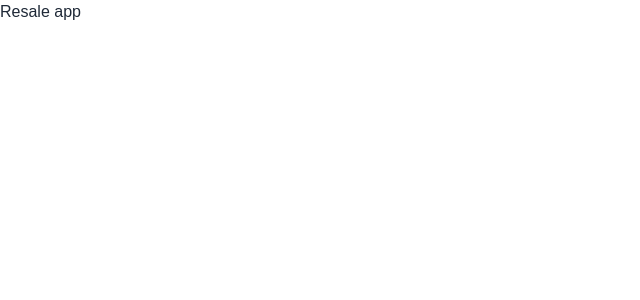
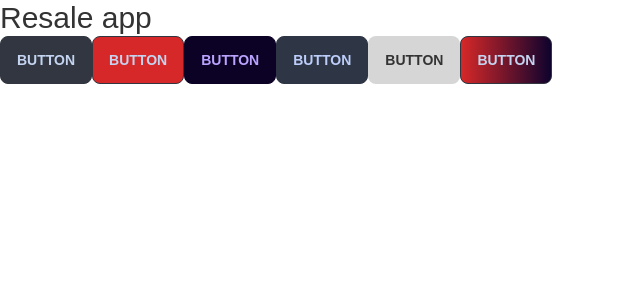
Before and after one commit to sufian06/resale-market-client, a React (Create React App) app: page / in a window 1280 px wide. Shown: the top 300 px of the page, without its empty margins (0-640 px from the left). Built offline with nearby package versions, Linux system fonts and the light colour scheme.

Commit message:
firebase config file added

```diff
--- a/package.json
+++ b/package.json
@@ -7,6 +7,7 @@
     "@testing-library/react": "^13.4.0",
     "@testing-library/user-event": "^13.5.0",
     "daisyui": "^2.42.1",
+    "firebase": "^9.14.0",
     "react": "^18.2.0",
     "react-dom": "^18.2.0",
     "react-scripts": "5.0.1",
--- a/src/App.js
+++ b/src/App.js
@@ -3,7 +3,13 @@ import "./App.css";
 function App() {
   return (
     <div>
-      <h1>Resale app</h1>
+      <h1 className="text-3xl">Resale app</h1>
+      <button className="btn btn-active">Button</button>
+<button className="btn btn-active bg-primary">Button</button>
+<button className="btn btn-active btn-secondary">Button</button>
+<button className="btn btn-active btn-accent">Button</button>
+<button className="btn btn-active btn-ghost">Button</button>
+<button className="btn btn-active bg-gradient-to-r from-primary to-secondary">Button</button>
     </div>
   );
 }
--- /dev/null
+++ b/src/firebase/firebase.config.js
@@ -0,0 +1,18 @@
+// Import the functions you need from the SDKs you need
+import { initializeApp } from "firebase/app";
+// TODO: Add SDKs for Firebase products that you want to use
+// https://firebase.google.com/docs/web/setup#available-libraries
+
+// Your web app's Firebase configuration
+const firebaseConfig = {
+  apiKey: process.env.REACT_APP_apiKey,
+  authDomain: process.env.REACT_APP_authDomain,
+  projectId: process.env.REACT_APP_projectId,
+  storageBucket: process.env.REACT_APP_storageBucket,
+  messagingSenderId: process.env.REACT_APP_messagingSenderId,
+  appId: process.env.REACT_APP_appId
+};
+
+// Initialize Firebase
+const app = initializeApp(firebaseConfig);
+export default app;
--- a/tailwind.config.js
+++ b/tailwind.config.js
@@ -3,8 +3,24 @@ module.exports = {
   content: [
     "./src/**/*.{js,jsx,ts,tsx}",
   ],
+  daisyui:{
+    themes: [
+      {
+        resaletheme:{
+          primary: '#d62828',
+          secondary: '#0E032E',
+          accent: "#3A4256",
+          neutral: "#3D4451",
+          "base-100": "#FFFFFF",
+        }
+      }
+    ]
+  },
   theme: {
     extend: {},
   },
   plugins: [require("daisyui")],
 }
+
+
+// #0E032E #E82527 d62828
```
Also changed, not shown: 1 other file (tests, documents, lock files or other folders).
